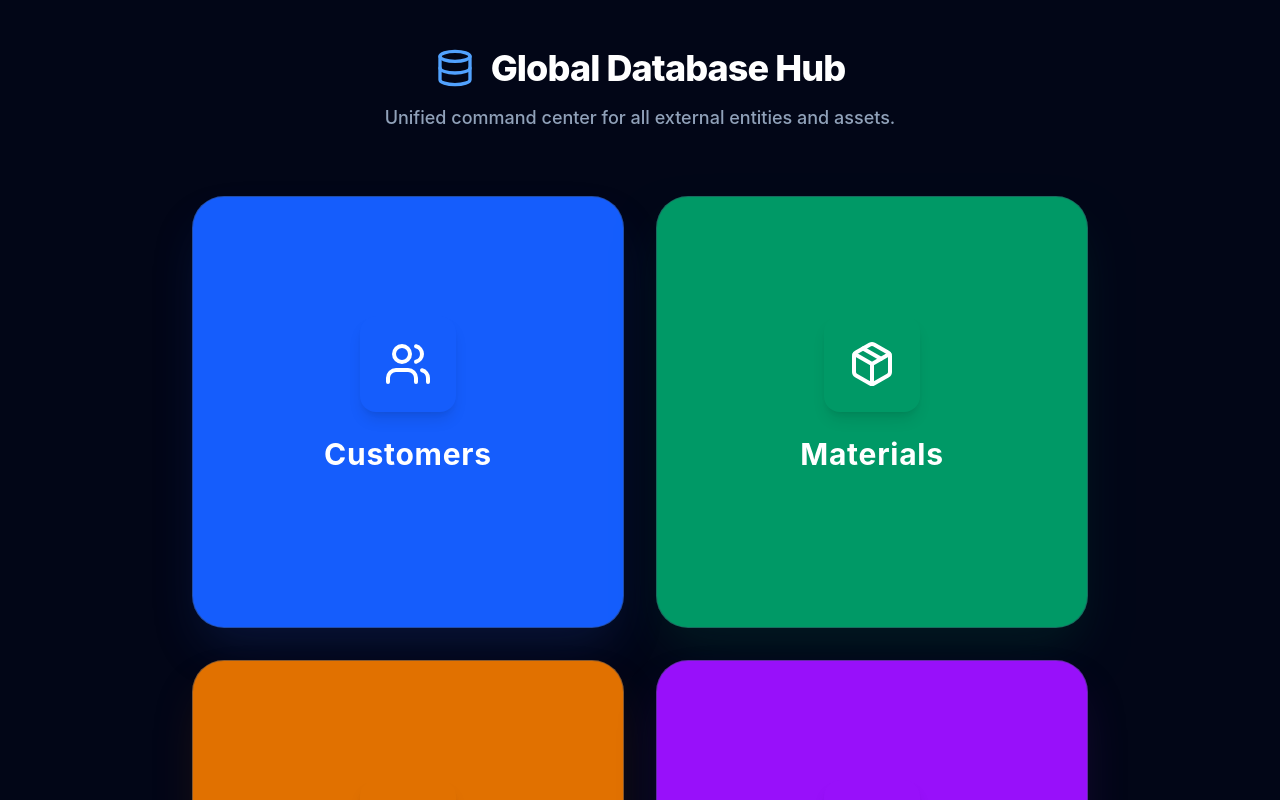
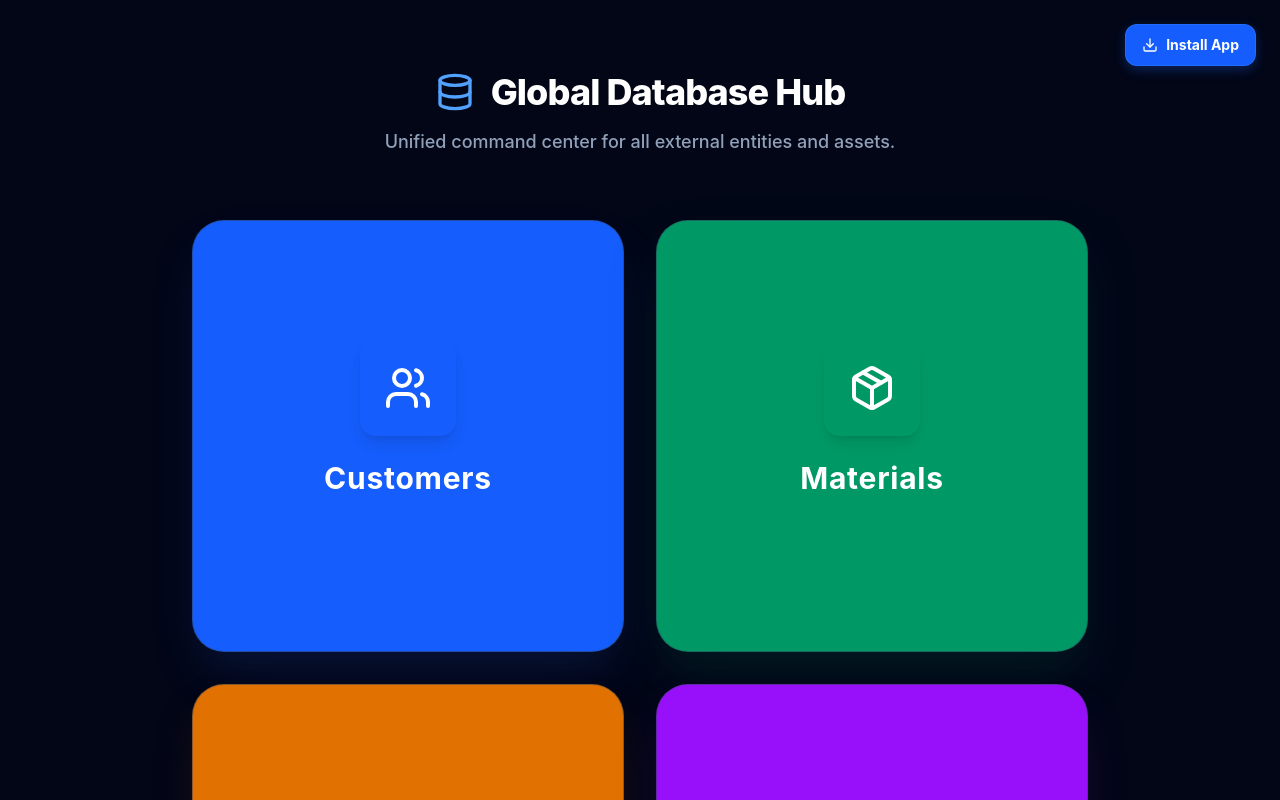
Before and after one commit to AgriTechInternational/database-app, a React (Vite) app: page / in a window 1280 px wide. Shown: the top 800 px of the page. Built offline with nearby package versions, Linux system fonts and the light colour scheme.

Commit message:
Add PWA install button

```diff
--- a/src/App.tsx
+++ b/src/App.tsx
@@ -4,6 +4,7 @@ import CustomersDB from './pages/CustomersDB';
 import MaterialsDB from './pages/MaterialsDB';
 import MaintenanceDB from './pages/MaintenanceDB';
 import BrokersDB from './pages/BrokersDB';
+import { InstallButton } from './components/InstallButton';
 
 function Dashboard() {
   const navigate = useNavigate();
@@ -17,7 +18,10 @@ function Dashboard() {
 
   return (
     <div className="max-w-6xl mx-auto py-12 px-6">
-      <div className="mb-12 text-center">
+      <div className="absolute top-6 right-6">
+        <InstallButton />
+      </div>
+      <div className="mb-12 text-center mt-6">
         <h1 className="text-4xl font-extrabold tracking-tight mb-4 flex items-center justify-center text-white">
           <Database className="mr-4 text-blue-400" size={40} /> Global Database Hub
         </h1>
@@ -69,6 +73,7 @@ export default function App() {
               <Database size={22} className="mr-2.5 text-blue-400" /> Database Hub
             </h1>
           </div>
+          <InstallButton />
         </header>
       )}
 
--- /dev/null
+++ b/src/components/InstallButton.tsx
@@ -0,0 +1,69 @@
+import { useState, useEffect } from 'react';
+import { Download, Share } from 'lucide-react';
+
+export function InstallButton() {
+  const [deferredPrompt, setDeferredPrompt] = useState<any>(null);
+  const [showIOSHint, setShowIOSHint] = useState(false);
+  const [isStandalone, setIsStandalone] = useState(false);
+
+  useEffect(() => {
+    if (window.matchMedia('(display-mode: standalone)').matches || (window.navigator as any).standalone) {
+      setIsStandalone(true);
+    }
+
+    const handler = (e: any) => {
+      e.preventDefault();
+      setDeferredPrompt(e);
+    };
+
+    window.addEventListener('beforeinstallprompt', handler);
+    return () => window.removeEventListener('beforeinstallprompt', handler);
+  }, []);
+
+  const handleInstallClick = async () => {
+    if (deferredPrompt) {
+      deferredPrompt.prompt();
+      const { outcome } = await deferredPrompt.userChoice;
+      if (outcome === 'accepted') {
+        setDeferredPrompt(null);
+      }
+    } else {
+      const isIOS = /iPad|iPhone|iPod/.test(navigator.userAgent) && !(window as any).MSStream;
+      if (isIOS && !isStandalone) {
+        setShowIOSHint(true);
+        setTimeout(() => setShowIOSHint(false), 8000);
+      }
+    }
+  };
+
+  if (isStandalone) return null;
+
+  return (
+    <div className="relative inline-block">
+      <button
+        onClick={handleInstallClick}
+        className="flex items-center gap-2 px-4 py-2.5 bg-blue-600 hover:bg-blue-500 text-white rounded-xl shadow-[0_4px_12px_rgba(37,99,235,0.3)] transition-all font-bold text-sm active:scale-95 border border-blue-500/50"
+        title="Install as App"
+      >
+        <Download size={16} />
+        Install App
+      </button>
+
+      {showIOSHint && (
+        <div className="absolute top-full right-0 mt-3 w-60 bg-slate-800 border border-slate-700 p-3 rounded-xl shadow-2xl z-50 text-slate-200 text-xs leading-relaxed animate-in fade-in slide-in-from-top-2 duration-200">
+          <div className="flex gap-2 items-start">
+            <Share className="text-blue-400 shrink-0" size={16} />
+            <div>
+              To install on iPhone/iPad:
+              <br />
+              1. Tap the <strong>Share</strong> button
+              <br />
+              2. Scroll down & tap <strong>'Add to Home Screen'</strong>
+            </div>
+          </div>
+          <div className="absolute top-0 right-6 -mt-1.5 w-3 h-3 bg-slate-800 border-l border-t border-slate-700 rotate-45" />
+        </div>
+      )}
+    </div>
+  );
+}
```
